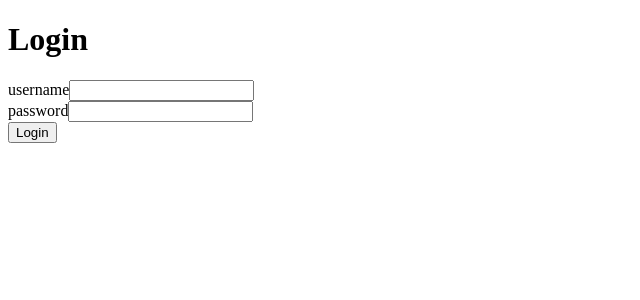
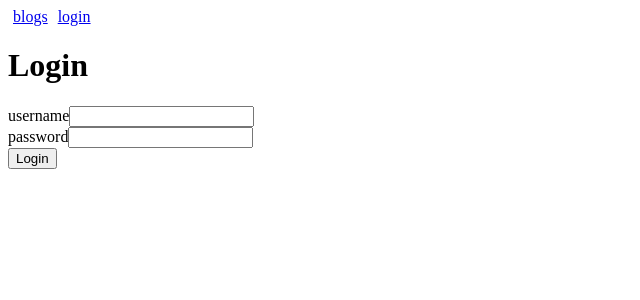
Before and after one commit to AlonHalali/fullstack-open, a React (Vite) app in the folder part5/blogapp/frontend/: page /login in a window 1280 px wide. Shown: the top 300 px of the page, without its empty margins (0-640 px from the left). Built offline with nearby package versions, Linux system fonts and the light colour scheme; no server answers.

Commit message:
Completion of Exercise 5.24

```diff
--- a/part5/blogapp/frontend/package.json
+++ b/part5/blogapp/frontend/package.json
@@ -13,7 +13,8 @@
   "dependencies": {
     "axios": "^1.9.0",
     "react": "^19.1.0",
-    "react-dom": "^19.1.0"
+    "react-dom": "^19.1.0",
+    "react-router-dom": "^7.18.4"
   },
   "devDependencies": {
     "@eslint/js": "^9.25.0",
--- a/part5/blogapp/frontend/src/App.jsx
+++ b/part5/blogapp/frontend/src/App.jsx
@@ -1,4 +1,5 @@
 import { useState, useEffect, useRef } from 'react'
+import { Routes, Route, Link, useNavigate } from 'react-router-dom'
 
 import Blogs from './components/Blogs'
 import LoginForm from './components/LoginForm'
@@ -13,6 +14,7 @@ const App = () => {
   const [notification, setNotification] = useState({ message: null })
 
   const blogFormRef = useRef()
+  const navigate = useNavigate()
 
   const sortAndSetBlogs = (blogs) => {
     const sortedBlogs = blogs.sort((a, b) => b.likes - a.likes)
@@ -29,6 +31,7 @@ const App = () => {
       const user = JSON.parse(loggedUserJSON)
       setUser(user)
       blogService.setToken(user.token)
+      navigate('/')
     }
   }, [])
 
@@ -45,6 +48,7 @@ const App = () => {
       window.localStorage.setItem('loggedBlogappUser', JSON.stringify(user))
       blogService.setToken(user.token)
       setUser(user)
+      navigate('/')
       return true
     } catch {
       notifyWith('wrong username or password', true)
@@ -57,7 +61,7 @@ const App = () => {
 
     window.localStorage.removeItem('loggedBlogappUser')
     setUser(null)
-
+    navigate('/')
     notifyWith('Logout successful!')
   }
 
@@ -102,25 +106,49 @@ const App = () => {
     }
   }
 
+  const padding = {
+    padding: 5,
+  }
+
   return (
-    <>
-      {user ? <h1>Blogs</h1> : <h1>Login</h1>}
+    <div>
+      <div>
+        <Link style={padding} to="/">
+          blogs
+        </Link>
+        {user ? (
+          <button onClick={handleLogout}>logout</button>
+        ) : (
+          <Link style={padding} to="/login">
+            login
+          </Link>
+        )}
+      </div>
+
       <Notification notification={notification} />
-      {user ? (
+
+      <Routes>
+        <Route
+          path="/"
+          element={
             <Blogs
               blogs={blogs}
-          name={user.name}
-          handleLogout={handleLogout}
+              name={user ? user.name : null}
               handleAddBlog={handleAddBlog}
               blogFormRef={blogFormRef}
               handleUpdateBlog={handleUpdateBlog}
               handleDeleteBlog={handleDeleteBlog}
-          username={user.username}
+              username={user ? user.username : null}
             />
-      ) : (
-        <LoginForm handleLogin={handleLogin} />
-      )}
-    </>
+          }
+        />
+
+        <Route
+          path="/login"
+          element={<LoginForm handleLogin={handleLogin} />}
+        />
+      </Routes>
+    </div>
   )
 }
 
--- a/part5/blogapp/frontend/src/components/Blogs.jsx
+++ b/part5/blogapp/frontend/src/components/Blogs.jsx
@@ -5,7 +5,6 @@ import Toggleable from './Togglable'
 const Blogs = ({
   blogs,
   name,
-  handleLogout,
   handleAddBlog,
   blogFormRef,
   handleUpdateBlog,
@@ -13,12 +12,16 @@ const Blogs = ({
   handleDeleteBlog,
 }) => (
   <div>
-    {name && <div>{name} logged in</div>}
-    <button onClick={handleLogout}>logout</button>
-    <br />
-    <Toggleable buttonLabel={'create new blog'} ref={blogFormRef}>
-      <BlogForm handleAddBlog={handleAddBlog} />
-    </Toggleable>
+    <h1>Blogs</h1>
+    {name && (
+      <>
+        <div>{name} logged in</div>
+        <br />
+        <Toggleable buttonLabel={'create new blog'} ref={blogFormRef}>
+          <BlogForm handleAddBlog={handleAddBlog} />
+        </Toggleable>{' '}
+      </>
+    )}
 
     <br />
     <div>
--- a/part5/blogapp/frontend/src/components/LoginForm.jsx
+++ b/part5/blogapp/frontend/src/components/LoginForm.jsx
@@ -14,6 +14,7 @@ const LoginForm = ({ handleLogin }) => {
   }
   return (
     <div>
+      <h1>Login</h1>
       <form onSubmit={handleSubmit}>
         <div>
           <label>
--- a/part5/blogapp/frontend/src/main.jsx
+++ b/part5/blogapp/frontend/src/main.jsx
@@ -1,4 +1,10 @@
 import ReactDOM from 'react-dom/client'
 import App from './App'
 
-ReactDOM.createRoot(document.getElementById('root')).render(<App />)
+import { BrowserRouter as Router } from 'react-router-dom'
+
+ReactDOM.createRoot(document.getElementById('root')).render(
+  <Router>
+    <App />
+  </Router>,
+)
```
Also changed, not shown: 1 other file (tests, documents, lock files or other folders). Lines whose indentation alone changed are shown as unchanged.
